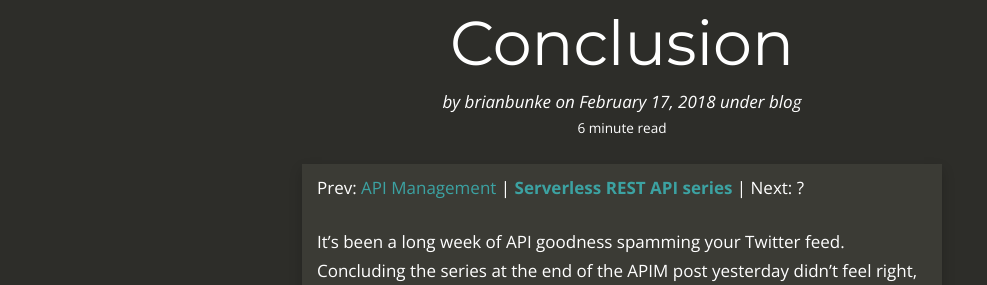
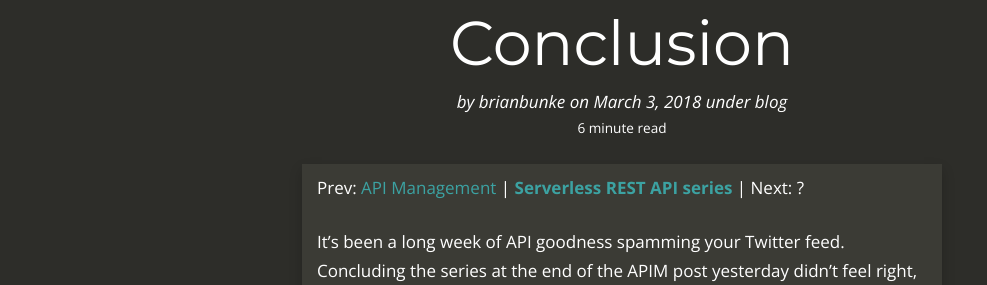
Before and after one commit to brianbunke/brianbunke.github.io, a Jekyll site: the page built from _posts/2018-03-03-serverless-api-conclusion.md, in a window 1280 px wide and 900 px high. Shown: the part 163-448 px from the top of the window, without its empty margins (18-1005 px from the left). Built offline with Jekyll 4.4.1, drawn with Linux system fonts in a browser that asks for light colours; nearby versions of some CDN libraries.

Commit message:
Amend publish date

```diff
--- a/_posts/2018-03-03-serverless-api-conclusion.md
+++ b/_posts/2018-03-03-serverless-api-conclusion.md
@@ -1,7 +1,7 @@
 ---
 layout:     post
 title:      Serverless API Series - Conclusion
-date:       2018-02-17 06:00:00 -0800
+date:       2018-03-03 06:00:00 -0800
 summary:    Buy all the futures in PowerShell-aaS
 categories: blog
 thumbnail:  book
```
